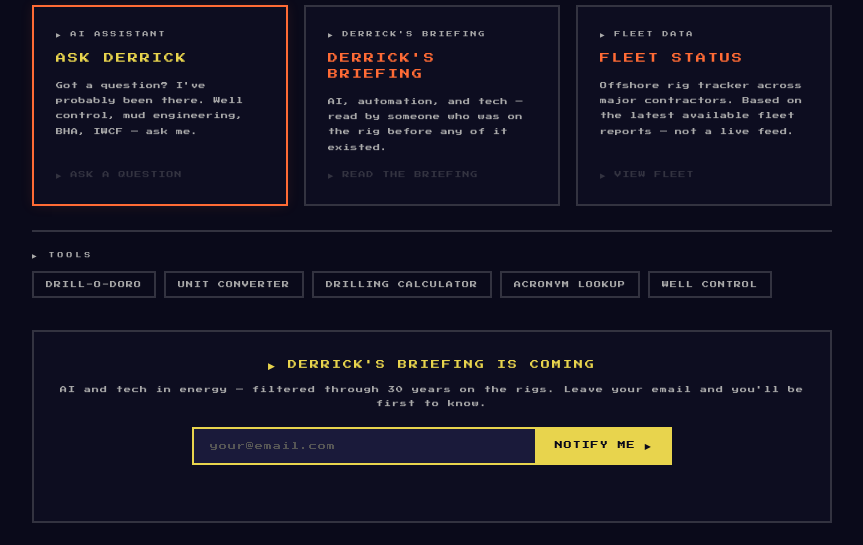
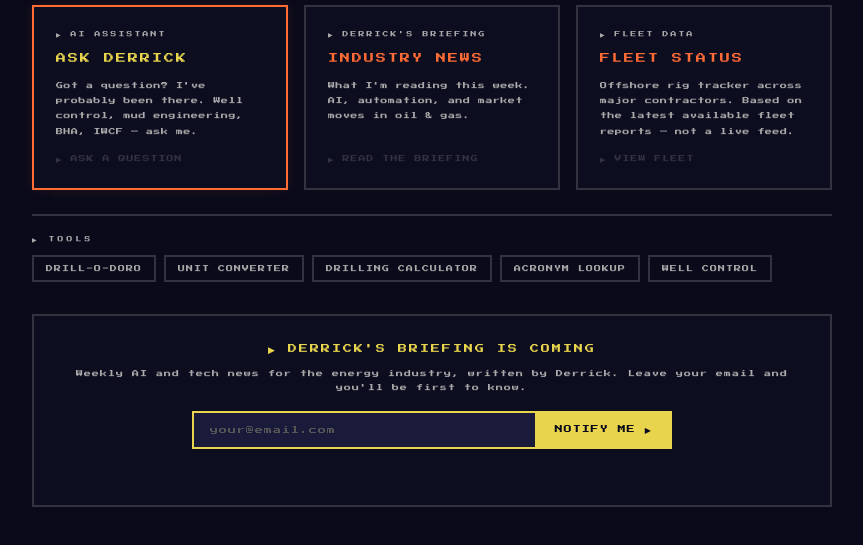
Before and after one commit to rgibbon97/derrick, a website: page index.html in a window 1280 px wide. Shown: the part 255-800 px from the top of the page, without its empty margins (208-1071 px from the left). Drawn offline with Linux system fonts and the light colour scheme.

Commit message:
Revert hub card copy and simplify email capture text
Co-Authored-By: Claude Sonnet 4.6 <noreply@anthropic.com>

```diff
--- a/index.html
+++ b/index.html
@@ -216,8 +216,8 @@
 
       <a class="hub-card" href="news.html">
         <div class="hub-card__tag">&#9654; DERRICK'S BRIEFING</div>
-        <div class="hub-card__title">DERRICK'S BRIEFING</div>
-        <p class="hub-card__desc">AI, automation, and tech — read by someone who was on the rig before any of it existed.</p>
+        <div class="hub-card__title">INDUSTRY NEWS</div>
+        <p class="hub-card__desc">What I'm reading this week. AI, automation, and market moves in oil &amp; gas.</p>
         <div class="hub-card__cta">&#9654; READ THE BRIEFING</div>
       </a>
 
@@ -243,7 +243,7 @@
 
     <div class="email-capture">
       <div class="email-capture__heading">&#9654; DERRICK'S BRIEFING IS COMING</div>
-      <div class="email-capture__sub">AI and tech in energy — filtered through 30 years on the rigs. Leave your email and you'll be first to know.</div>
+      <div class="email-capture__sub">Weekly AI and tech news for the energy industry, written by Derrick. Leave your email and you'll be first to know.</div>
       <form class="email-capture__form" id="subscribe-form">
         <input type="email" id="subscribe-email" placeholder="your@email.com" autocomplete="email" required>
         <button type="submit">NOTIFY ME &#9654;</button>
```
Also changed, not shown: news.html (+1 -1 lines).
